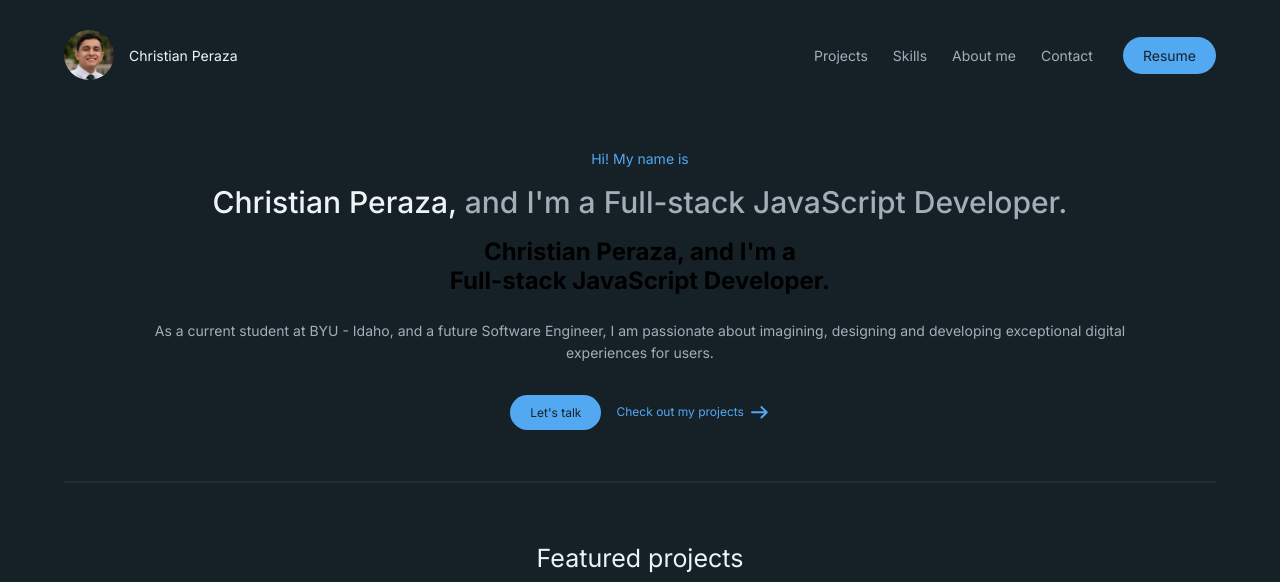
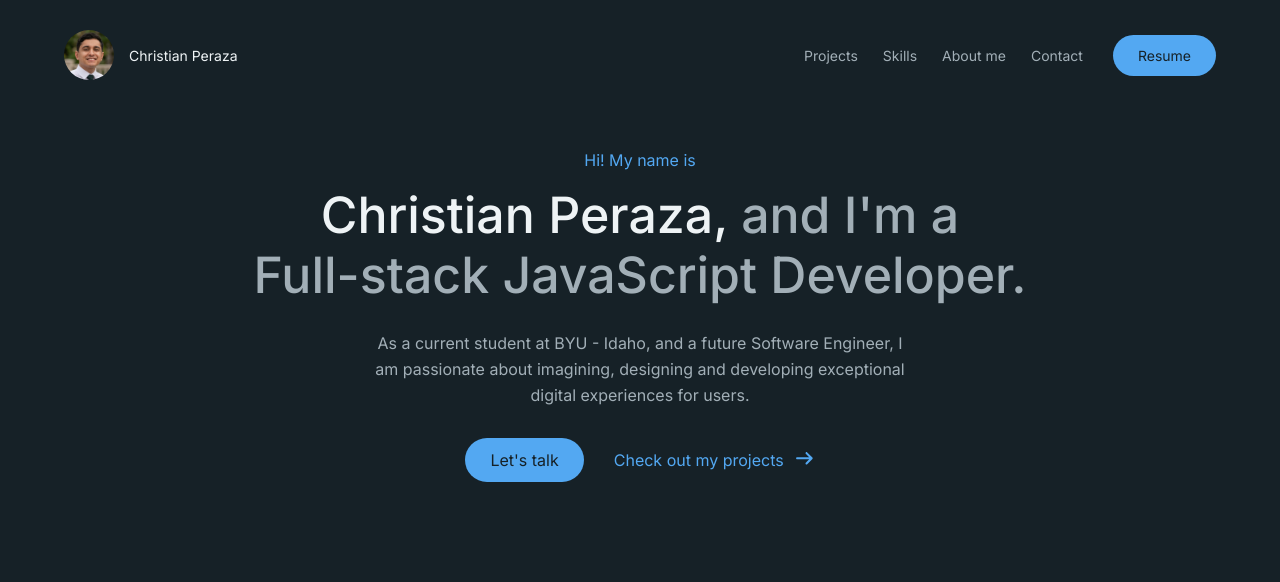
Before and after one commit to chrisperaza/portfolio-dev, a React (Vite) app: page / in a window 1280 px wide. Shown: the top 582 px of the page. Built offline with nearby package versions, Linux system fonts and the light colour scheme.

Commit message:
Add banner desktop styles

```diff
--- a/src/index.css
+++ b/src/index.css
@@ -159,6 +159,10 @@ body {
           border-radius: 50px;
           transition: transform 0.3s ease;
 
+          @media (min-width: 992px) {
+            padding: 12px 25px;
+          }
+
           &:hover {
             background-color: var(--main-dark);
             cursor: pointer;
@@ -195,6 +199,12 @@ body {
   display: flex;
   flex-direction: column;
   gap: 40px;
+
+  .horizontalLine {
+    @media (min-width: 992px) {
+      display: none;
+    }
+  }
 }
 
 /*****************************/
@@ -202,13 +212,19 @@ body {
 /*****************************/
 .banner {
   width: 100%;
-  padding: 50px 20px 10px 20px;
+  padding: 50px 0 10px 0;
   display: flex;
   flex-direction: column;
   gap: 20px;
   align-items: center;
 
+  @media (min-width: 992px) {
+    padding: 50px 0;
+  }
+
   .banner_section {
+    width: 90%;
+    max-width: 860px;
     display: flex;
     flex-direction: column;
     gap: 15px;
@@ -221,6 +237,10 @@ body {
 
     p {
       font-size: var(--text-small);
+
+      @media (min-width: 992px) {
+        font-size: 16px;
+      }
     }
 
     .banner_section-greetings {
@@ -234,8 +254,29 @@ body {
       width: 90%;
       line-height: 40px;
 
+      @media (min-width: 992px) {
+        display: none;
+      }
+
       .banner_section-titleName {
         color: var(--title);
+      }
+    }
+
+    .banner_section-title2 {
+      display: none;
+
+      @media (min-width: 992px) {
+        display: block;
+        font-size: 50px;
+        font-weight: var(--text-bolder);
+        color: var(--content);
+        width: 90%;
+        line-height: 60px;
+
+        .banner_section-titleName {
+          color: var(--title);
+        }
       }
     }
 
@@ -244,6 +285,11 @@ body {
       line-height: 22px;
       width: 90%;
       margin: 10px 0;
+      max-width: 530px;
+
+      @media (min-width: 992px) {
+        line-height: 26px;
+      }
     }
   }
 
@@ -255,12 +301,20 @@ body {
     justify-content: center;
     align-items: center;
 
+    @media (min-width: 992px) {
+      gap: 30px;
+    }
+
     .banner_buttons-talk {
       background-color: var(--main);
       border: none;
       padding: 10px 20px;
       border-radius: 50px;
       transition: transform 0.3s ease;
+
+      @media (min-width: 992px) {
+        padding: 12px 25px;
+      }
 
       &:hover {
         background-color: var(--main-dark);
@@ -271,6 +325,10 @@ body {
       p {
         font-size: var(--text-smaller);
         color: var(--body);
+
+        @media (min-width: 992px) {
+          font-size: 16px;
+        }
       }
     }
 
@@ -282,10 +340,18 @@ body {
       gap: 5px;
       padding: 10px 0;
 
+      @media (min-width: 992px) {
+        gap: 10px;
+      }
+
       p {
         font-size: var(--text-smaller);
         color: var(--main);
         transition: transform 0.3s ease;
+
+        @media (min-width: 992px) {
+          font-size: 16px;
+        }
       }
 
       .arrowRightIcon {
```
